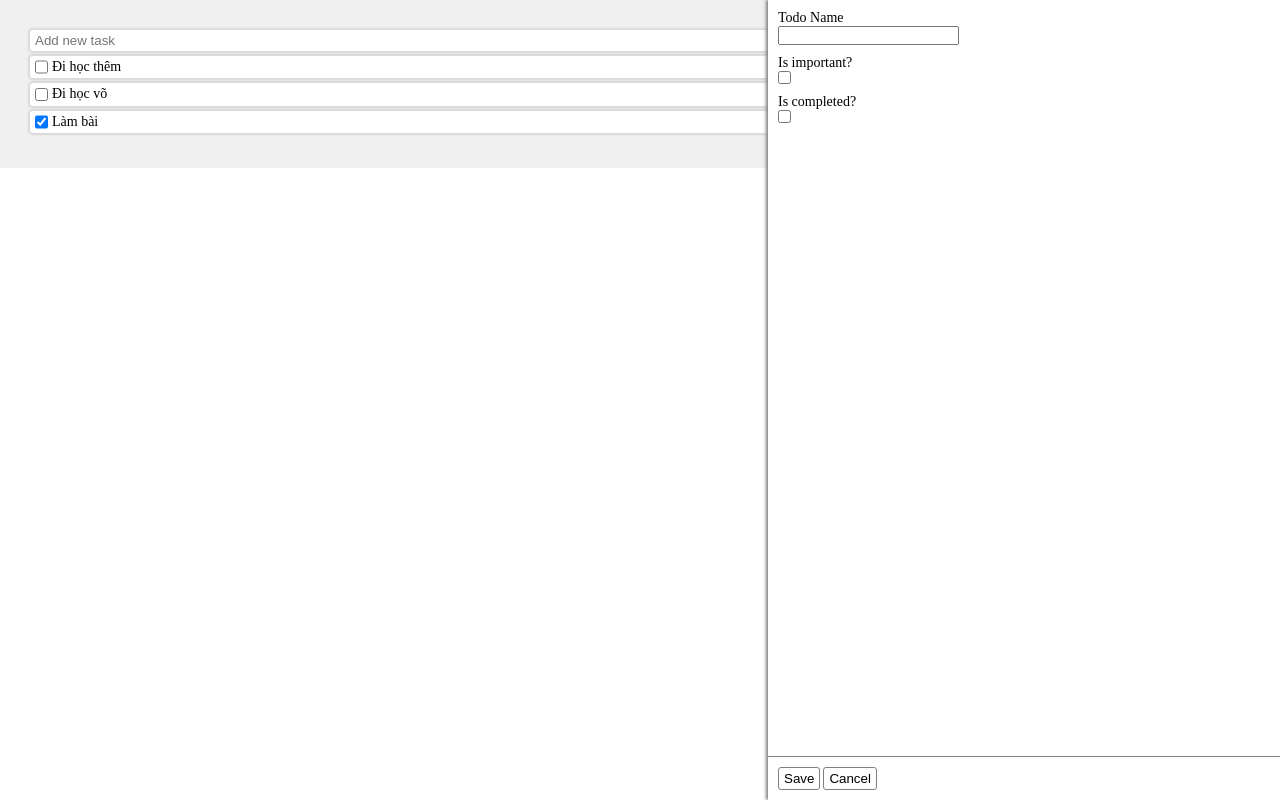
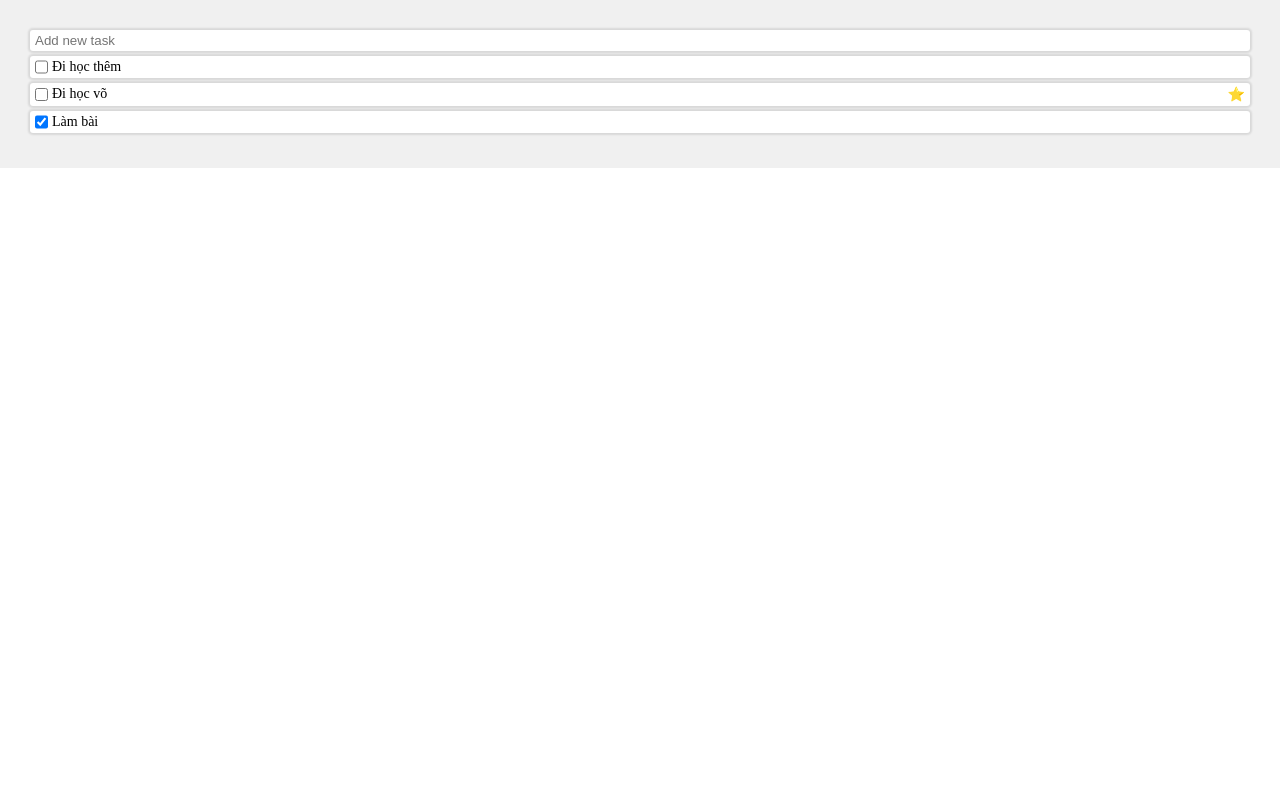
Before and after one commit to vancong171001/ReactJS---HT, a React (Vite) app in the folder Todo App/: page / in a window 1280 px wide. Built offline with nearby package versions, Linux system fonts and the light colour scheme.

Commit message:
C4 - V21: Sidebar hide and show handling

```diff
--- a/Todo App/src/App.jsx
+++ b/Todo App/src/App.jsx
@@ -10,6 +10,8 @@
     { id: 3, name: 'Làm bài', isImportant: false, isCompleted: true },
   ]);
 
+  const [showSidebar, setShowSidebar] = useState(false);
+
   const handleCompleteCheckboxChange = todoId => {
     const newTodoList = todoList.map(todo => {
       if (todo.id === todoId) {
@@ -18,6 +20,10 @@
       return todo;
     });
     setTodoList(newTodoList);
+  };
+
+  const handleTodoItemClick = () => {
+    setShowSidebar(!showSidebar);
   };
 
   const inputRef = useRef();
@@ -33,6 +39,7 @@
         isImportant={todo.isImportant}
         isCompleted={todo.isCompleted}
         handleCompleteCheckboxChange={handleCompleteCheckboxChange}
+        handleTodoItemClick={handleTodoItemClick}
       />
     );
   });
@@ -63,7 +70,7 @@
         }}
       />
       <div>{todos}</div>
-      <Sidebar />
+      {showSidebar && <Sidebar />}
     </div>
   );
 }
--- a/Todo App/src/components/TodoItem.jsx
+++ b/Todo App/src/components/TodoItem.jsx
@@ -2,7 +2,7 @@
 
 const TodoItem = props => {
   return (
-    <div className="todo-item">
+    <div className="todo-item" onClick={props.handleTodoItemClick}>
       <div style={{ display: 'flex', gap: '4px' }}>
         <input
           type="checkbox"
```
